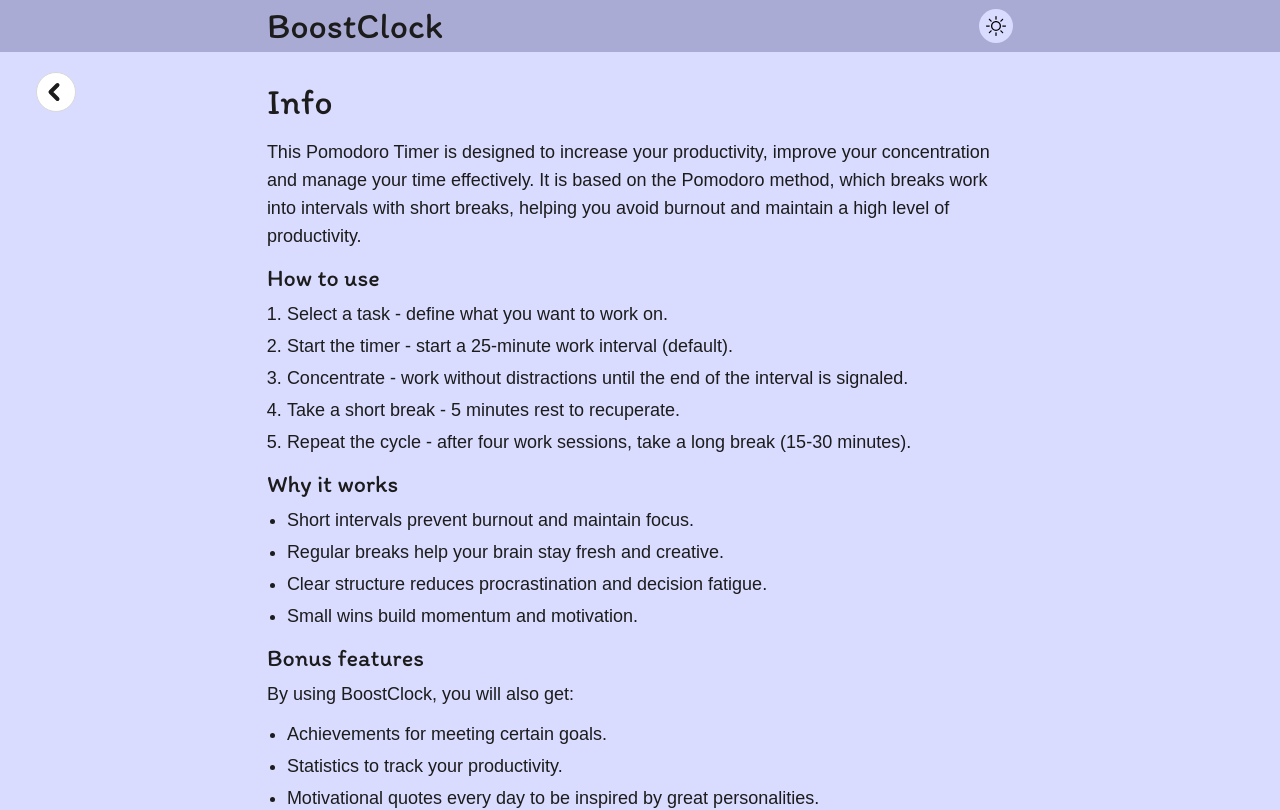
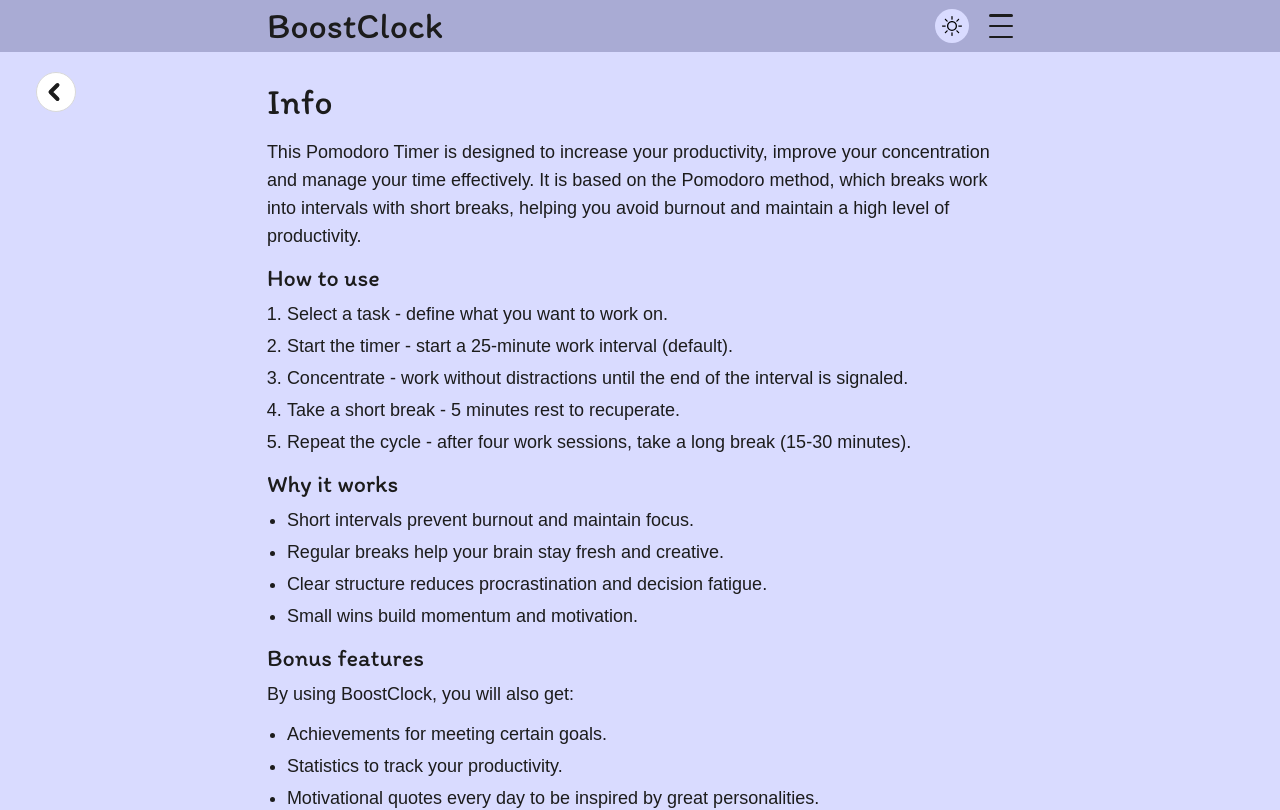
Before and after one commit to flionx/boost-clock, a Next.js app: page /info in a window 1280 px wide. Shown: the top 810 px of the page. Built offline with nearby package versions, Linux system fonts and the light colour scheme; no server answers.

Commit message:
fix: change header menu visible on legal pages

```diff
--- a/src/app/(second)/(legal)/layout.tsx
+++ b/src/app/(second)/(legal)/layout.tsx
@@ -1,10 +1,13 @@
+import Header from '@/widgets/header'
+import CircleButtonHome from '@/features/auth/ui/CircleButtonHome'
 import Footer from '@/widgets/footer'
-import React from 'react'
 
 const LegalLayout = ({ children }: { children: React.ReactNode }) => {
   return (
     <>
+      <Header />
       <main className="main-wrapper py-7.5">
+        <CircleButtonHome />
         {children}
       </main>
       <Footer />
```
Also changed, not shown: src/app/(second)/(auth)/layout.tsx (renamed from src/app/(second)/layout.tsx, +2 -6 lines).
